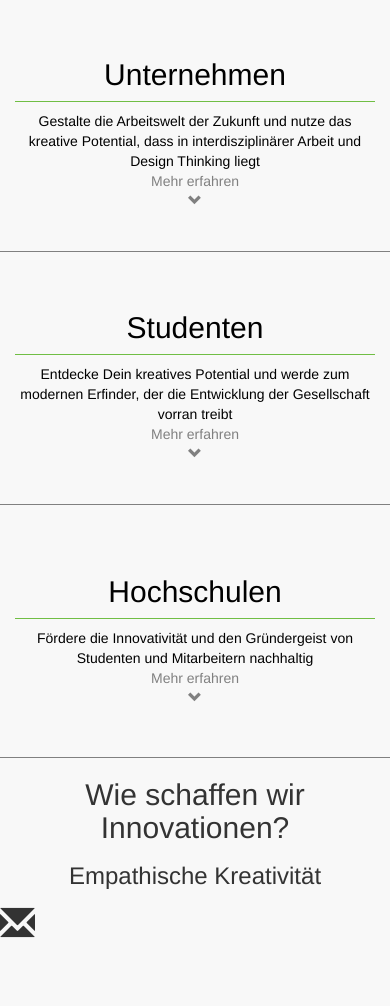
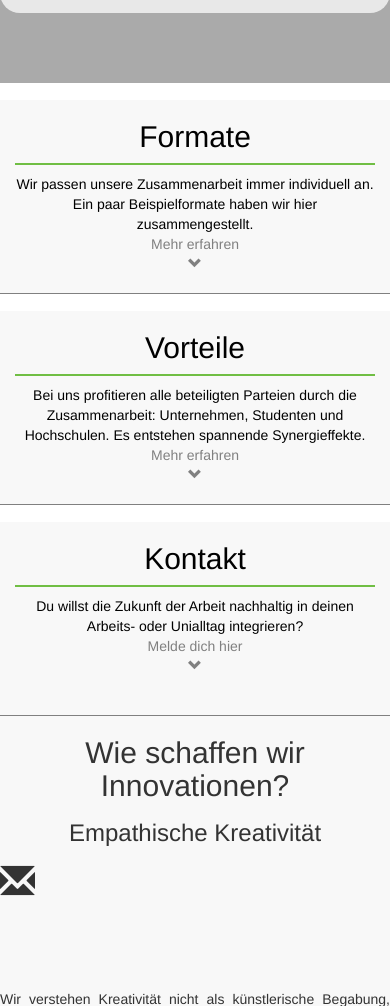
Before and after one commit to yannis216/protostart, a Django app: page / in a window 390 px wide. Shown: the part 550-1556 px from the top of the page. Run offline with Django 3.2, Linux system fonts and the light colour scheme; some libraries are stand-ins or nearby versions.

Commit message:
new front

```diff
--- a/home/static/css/main.css
+++ b/home/static/css/main.css
@@ -68,31 +58,44 @@ h3{
   border: solid 0px;
 }
 
-
 .jumbo{
-    background-color: #f8f8f8;
-    background: url("../pictures/protostar_logo_website.png");
-    height: 65vh;
+    background-image: url("../pictures/postitwand.jpg");
+    background-repeat: no-repeat;
+    background-size: 100%;
+    background-color: #AAA;
+    height: 55vh;
     display:flex;
     align-items: center;
     min-height: fit-content;
 }
 
 .centered_vision{
-  height: 50%;
   display:flex;
   -webkit-flex-direction: column;
   flex-direction: column;
   align-items: center;
   justify-content: center;
   text-align: center;
-  background: rgba(220,160,140,0);
-  color: white;
+  background: rgba(248,248,248,0.8);
   min-height: fit-content;
+  border-radius: 20px;
+
 }
 
+.vision_text{
+  font-size: 1.3em;
+}
 a.vision_link:hover{
   color:white;
+}
+
+.front_usergroup_link{
+  margin-top: 2vh;
+  height: 23vh;
+  background-color: #f8f8f8;
+  align-items: center;
+  border-bottom: solid 1px grey;
+  min-height: fit-content;
 }
 
 .link_content{
@@ -106,20 +109,12 @@ a.vision_link:hover{
   background: rgba(220,160,140,0);
   color: black;
   min-height: fit-content;
-}
 
-.front_usergroup_link{
-  height: 30vh;
-  background-color: #f8f8f8;
-  display:flex;
-  align-items: center;
-  border-bottom: solid 1px grey;
-  min-height: fit-content;
 }
 
 .h_line{
   width:100%;
-  height:1px;
+  height:2px;
   background: #70BE44;
   margin-bottom: 2.5%;
   padding: 0px;
--- a/home/templates/home/base.html
+++ b/home/templates/home/base.html
@@ -7,7 +7,7 @@
     <meta name="viewport" content="width=device-width, initial-scale=1">
     <!-- The above 3 meta tags *must* come first in the head; any other head content must come *after* these tags -->
     <title>protostart</title>
-    <link href="./../static/pictures/favicon.ico" rel="shortcut icon" type="image/x-icon" />
+    <link href="./../static/pictures/favicon.png" rel="shortcut icon" type="image/x-icon" />
     <!-- Bootstrap -->
     <link rel="stylesheet" href="https://maxcdn.bootstrapcdn.com/bootstrap/3.3.6/css/bootstrap.min.css" integrity="sha384-1q8mTJOASx8j1Au+a5WDVnPi2lkFfwwEAa8hDDdjZlpLegxhjVME1fgjWPGmkzs7" crossorigin="anonymous">
     <!-- Custom CSS -->
@@ -15,19 +15,24 @@
   </head>
   <body>
 <!-- Headline -->
-<!--  <nav class="navbar navbar-default navbar-fixed-top">
-    <div class="container-fluid">
-      <div class="navbar-header">
-        <a class="navbar-brand brand" href="{% url 'home' %}">
-          <img class="text_logo" src="../../static/pictures/protostart_text_logo.png" alt="" />
-        </a>
-        <a class="impressum_link" href="{% url 'impressum' %}">
-          Impressum
-        </a>
-        <a href="http://127.0.0.1:8000/#what_container" class="btn start_now_button smoothScroll" >Jetzt starten</a>
-      </div>
-    </div>
-  </nav> -->
+<div class="row navbar">
+  <div class="col-md-4 col-md-offset-4 navbar_logo">
+  </div>
+  <div class="col-md-1 col-md-offset-2 impressum_link">
+    <a class="" href="{% url 'impressum' %}">
+      Impressum
+    </a>
+  </div>
+  <div class="col-md-1">
+    <a href="http://127.0.0.1:8000/#what_container" class="btn start_now_button smoothScroll" >Jetzt starten</a>
+  </div>
+
+  </div>
+
+
+</div>
+
+
   {% block content %}
   {% endblock %}
 
--- a/home/templates/home/front_page.html
+++ b/home/templates/home/front_page.html
@@ -3,8 +3,8 @@
 <!--Großes FrontBild -->
   <div class="row">
     <div class="col-md-12 jumbo">
-      <div class="col-md-4 col-md-offset-4 centered_vision">
-        <h1>Gemeinsam Innovationen Schaffen</h1>
+      <div class="col-md-6 col-md-offset-3 centered_vision">
+        <h1>Die Zukunft der Arbeit</h1>
         <div class="h_line"></div>
         <p class="vision_text">
           Wir glauben, dass die Zukunft der Arbeits- und Lernwelt im Austausch liegt. Wir bringen junge Menschen in Kontakt mit
@@ -20,11 +20,11 @@
 <!--drei kleine subkategorien -->
   <div class="row">
     <div class="col-md-4 front_usergroup_link">
-      <div class="col-md-6 col-md-offset-3 link_content">
-        <h2>Unternehmen</h3>
+      <div class="col-md-8 col-md-offset-2 link_content">
+        <h2>Formate</h3>
         <div class="h_line">&nbsp</div>
 
-          Gestalte die Arbeitswelt der Zukunft und nutze das kreative Potential, dass in interdisziplinärer Arbeit und Design Thinking liegt</br>
+          Wir passen unsere Zusammenarbeit immer individuell an. Ein paar Beispielformate haben wir hier zusammengestellt.</br>
           <a href="#what_container" class="smoothScroll">
             Mehr erfahren </br>
             <span class="glyphicon glyphicon-chevron-down" aria-hidden="true"></span>
@@ -32,10 +32,10 @@
       </div>
     </div>
     <div class="col-md-4 front_usergroup_link" >
-        <div class="col-md-6 col-md-offset-3 link_content">
-          <h2>Studenten</h3>
+        <div class="col-md-8 col-md-offset-2 link_content">
+          <h2>Vorteile</h3>
           <div class="h_line">&nbsp</div>
-            Entdecke Dein kreatives Potential und werde zum modernen Erfinder, der die Entwicklung der Gesellschaft vorran treibt</br>
+            Bei uns profitieren alle beteiligten Parteien durch die Zusammenarbeit: Unternehmen, Studenten und Hochschulen. Es entstehen spannende Synergieffekte.</br>
             <a href="#what_container" class="smoothScroll">
               Mehr erfahren </br>
               <span class="glyphicon glyphicon-chevron-down" aria-hidden="true"></span>
@@ -43,12 +43,12 @@
         </div>
     </div>
     <div class="col-md-4 front_usergroup_link">
-        <div class="col-md-6 col-md-offset-3 link_content">
-          <h2>Hochschulen</h3>
+        <div class="col-md-8 col-md-offset-2 link_content">
+          <h2>Kontakt</h3>
           <div class="h_line">&nbsp</div>
-          Fördere die Innovativität und den Gründergeist von Studenten und Mitarbeitern nachhaltig</br>
+          Du willst die Zukunft der Arbeit nachhaltig in deinen Arbeits- oder Unialltag integrieren?</br>
           <a href="#what_container" class="smoothScroll">
-            Mehr erfahren </br>
+            Melde dich hier </br>
             <span class="glyphicon glyphicon-chevron-down" aria-hidden="true"></span>
           </a>
         </div>
```
Also changed, not shown: other parts of home/static/css/main.css (+10 -27 lines), home/static/pictures/favicon.ico (deleted), home/static/pictures/favicon.png (added), home/static/pictures/postitwand.jpg (added), home/static/pictures/protostart_logo_website.png.
